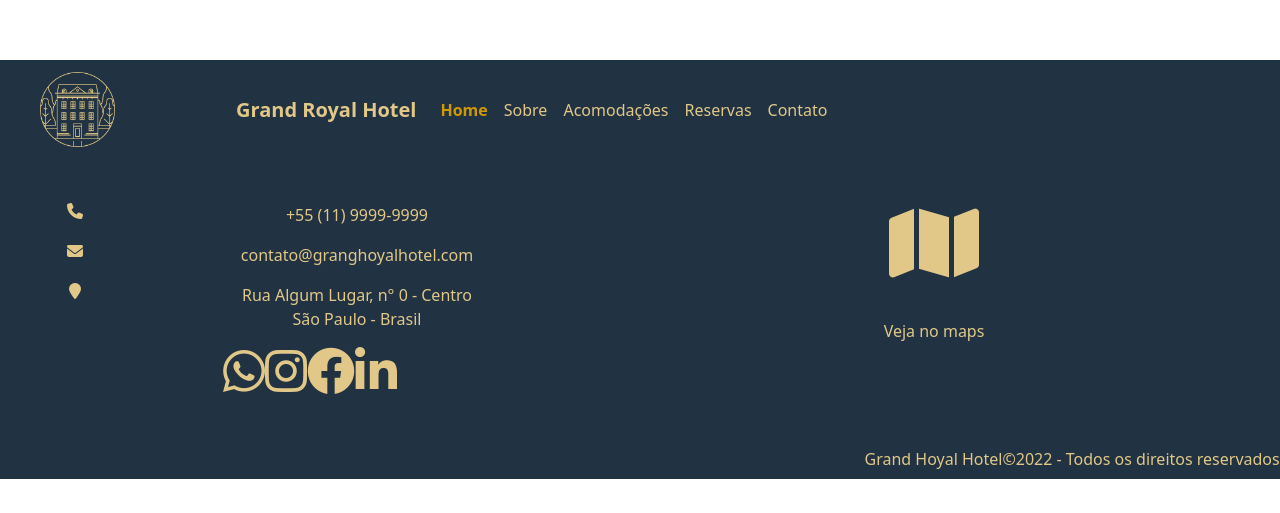
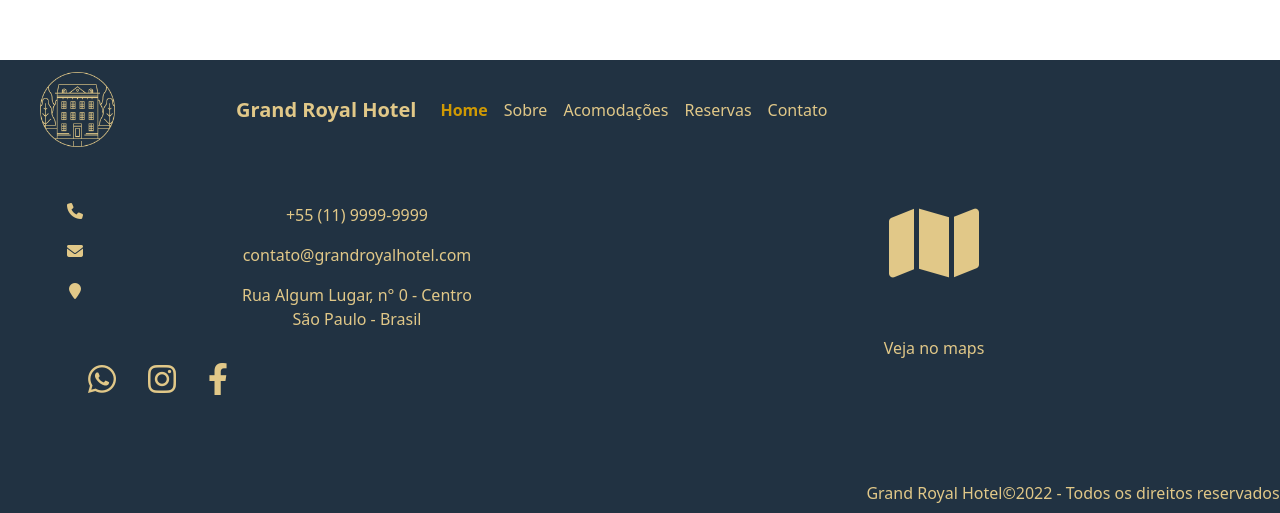
Before and after one commit to Davidferreirajesus/hotel-management-vue, a Vue app: page / in a window 1280 px wide. Shown: the part 980-1493 px from the top of the page. Before the commit the page ends 1459 px from the top, so only its background shows below. Built offline with nearby package versions, Linux system fonts and the light colour scheme; a web font is replaced by a local one.

Commit message:
Criação component SocialMedia

```diff
--- a/src/components/MainFooter.vue
+++ b/src/components/MainFooter.vue
@@ -19,18 +19,15 @@
                     </div>
                     <div class="row">
                         <i class=" col-sm-2 fa fa-envelope fa-1x" aria-hidden="true"></i>
-                        <p class=" col-sm-10 color--bege">contato@granghoyalhotel.com</p>
+                        <p class=" col-sm-10 color--bege">contato@grandroyalhotel.com</p>
                     </div>
                     <div class="row">
                         <i class=" col-sm-2 fa fa-map-marker fa-1x" aria-hidden="true"></i>
                         <p class=" col-sm-10 color--bege">Rua Algum Lugar, n° 0 - Centro <br /> São Paulo - Brasil
                         </p>
                     </div>
-                    <div class="col">
-                        <a><i class="fa-brands fa-whatsapp fa-3x"></i></a>
-                        <a><i class="fa-brands fa-instagram fa-3x"></i></a>
-                        <a><i class="fa-brands fa-facebook fa-3x"></i></a>
-                        <a><i class="fa-brands fa-linkedin-in fa-3x"></i></a>
+                    <div class="col d-flex">
+                        <SocialMedia />
                     </div>
                 </div>
                  <div class="col-sm-6 row color--bege p-5">
@@ -39,7 +36,7 @@
                 </div>
             </div>
             <div class="row-sm-10 p-1 text-end">
-                <span class="color--bege">Grand Hoyal Hotel&copy;2022 - Todos os direitos reservados.</span>
+                <span class="color--bege">Grand Royal Hotel&copy;2022 - Todos os direitos reservados.</span>
             </div>
         </div>
     </footer>
@@ -47,11 +44,13 @@
 
 <script>
 import MainNavBar from '@/components/MainNavBar.vue'
+import SocialMedia from '@/components/SocialMedia.vue'
 
 export default {
     name: 'MainFooter',
     components: {
-        MainNavBar
+        MainNavBar,
+        SocialMedia
     }
 }
 </script>
--- a/src/components/MainHeader.vue
+++ b/src/components/MainHeader.vue
@@ -14,23 +14,7 @@
         <div class="d-flex align-items-center">
             <router-link to="/" class="header--logo" title="Grand Hoyal Hotel"></router-link>
             <div class="header--container2">
-                <ul class="header--container2-container">
-                    <li class="header--container2-item">
-                        <a href="#" class="header--container2-link text-bege">
-                            <i class="fa-brands fa-whatsapp fa-2x"></i>
-                        </a>
-                    </li>
-                    <li class="header--container2-item">
-                        <a href="#" class="header--container2-link text-bege">
-                            <i class="fa-brands fa-instagram fa-2x"></i>
-                        </a>
-                    </li>
-                    <li class="header--container2-item">
-                        <a href="#" class="header--container2-link text-bege">
-                            <i class="fa-brands fa-facebook-f fa-2x"></i>
-                        </a>
-                    </li>
-                </ul>
+                <SocialMedia />
                 <p class="header--container2-container alinhamento m-1 p-1">
                     A sofisticação e o conforto ideal.<br />
                     Vem ser Grand, vem ser Royal!
@@ -44,8 +28,13 @@
 import "@/assets/css/main.css"
 import "@/assets/css/header-footer.css"
 
+import SocialMedia from '@/components/SocialMedia.vue'
+
 export default {
     name: 'MainHeader',
+    components: {
+        SocialMedia
+    }
 }
 </script>
 
--- /dev/null
+++ b/src/components/SocialMedia.vue
@@ -0,0 +1,29 @@
+<template>
+    <ul class="header--container2-container">
+        <li class="header--container2-item">
+            <a href="#" class="header--container2-link text-bege">
+                <i class="fa-brands fa-whatsapp fa-2x"></i>
+            </a>
+        </li>
+        <li class="header--container2-item">
+            <a href="#" class="header--container2-link text-bege">
+                <i class="fa-brands fa-instagram fa-2x"></i>
+            </a>
+        </li>
+        <li class="header--container2-item">
+            <a href="#" class="header--container2-link text-bege">
+                <i class="fa-brands fa-facebook-f fa-2x"></i>
+            </a>
+        </li>
+    </ul>
+</template>
+
+<script>
+export default {
+    name: 'SocialMedia',
+}
+</script>
+
+<style scoped>
+
+</style>
```
